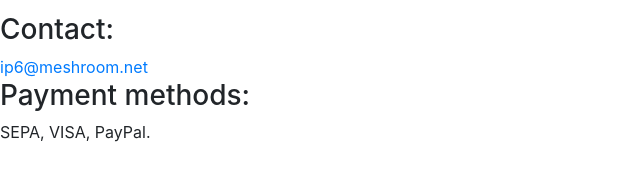
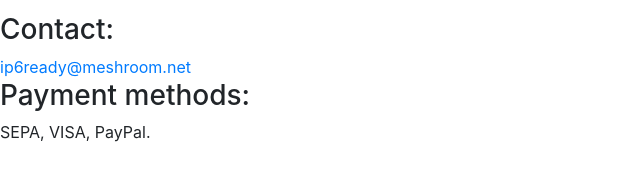
Before and after one commit to get4bgp-eu/get4bgp.eu, a plain HTML site: page index.html in a window 1280 px wide. Shown: the part 187-366 px from the top of the page, 0-640 px from the left. Drawn offline with nearby package versions, Linux system fonts and the light colour scheme.

Commit message:
Update index.html

```diff
--- a/index.html
+++ b/index.html
@@ -21,7 +21,7 @@
           <li><b>rDNS and RPKI records</b> - 10euro per month.</li>
         </ol>
       <h3>Contact:</h3>
-        <a href="mailto: ip6@meshroom.net">ip6@meshroom.net</a>
+        <a href="mailto: ip6ready@meshroom.net">ip6ready@meshroom.net</a>
       <h3>Payment methods: </h3>
         <p>SEPA, VISA, PayPal.</p>
      </article>
```
